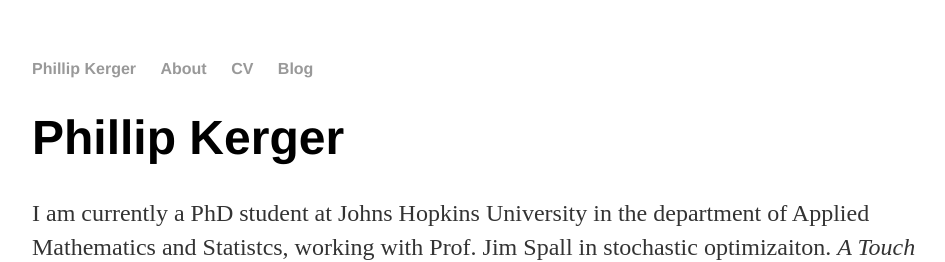
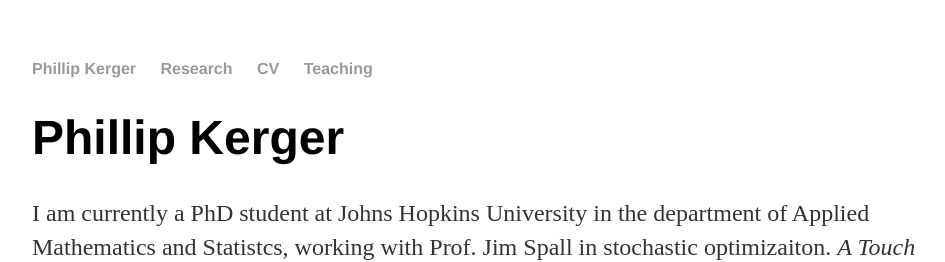
Before and after one commit to PhillipKerger/phillipkerger.github.io, a Jekyll site: the page built from index.html, in a window 1280 px wide. Shown: the top 262 px of the page, without its empty margins (160-1105 px from the left). Built offline with Jekyll 4.4.1, drawn with Linux system fonts in a browser that asks for light colours.

Commit message:
Update default.html
added research and teaching items

```diff
--- a/_layouts/default.html
+++ b/_layouts/default.html
@@ -9,9 +9,9 @@
 			<nav>
 	    		<ul>
 	        		<li><a href="/">Phillip Kerger</a></li>
-		        	<li><a href="/about">About</a></li>
+		        	<li><a href="/research">Research</a></li>
 	        		<li><a href="/cv">CV</a></li>
-	        		<li><a href="/blog">Blog</a></li>
+	        		<li><a href="/teaching">Teaching</a></li>
 	    		</ul>
 			</nav>
 			<div class="container">
```
